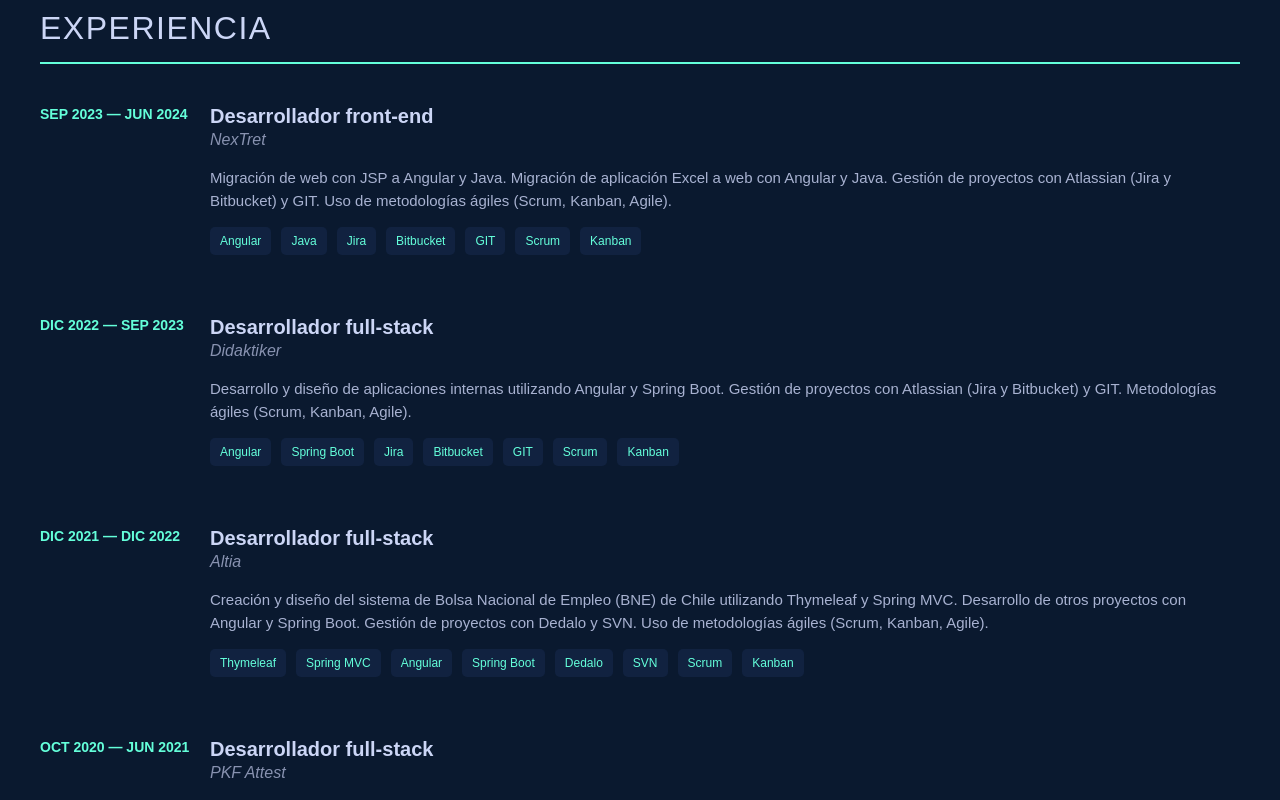
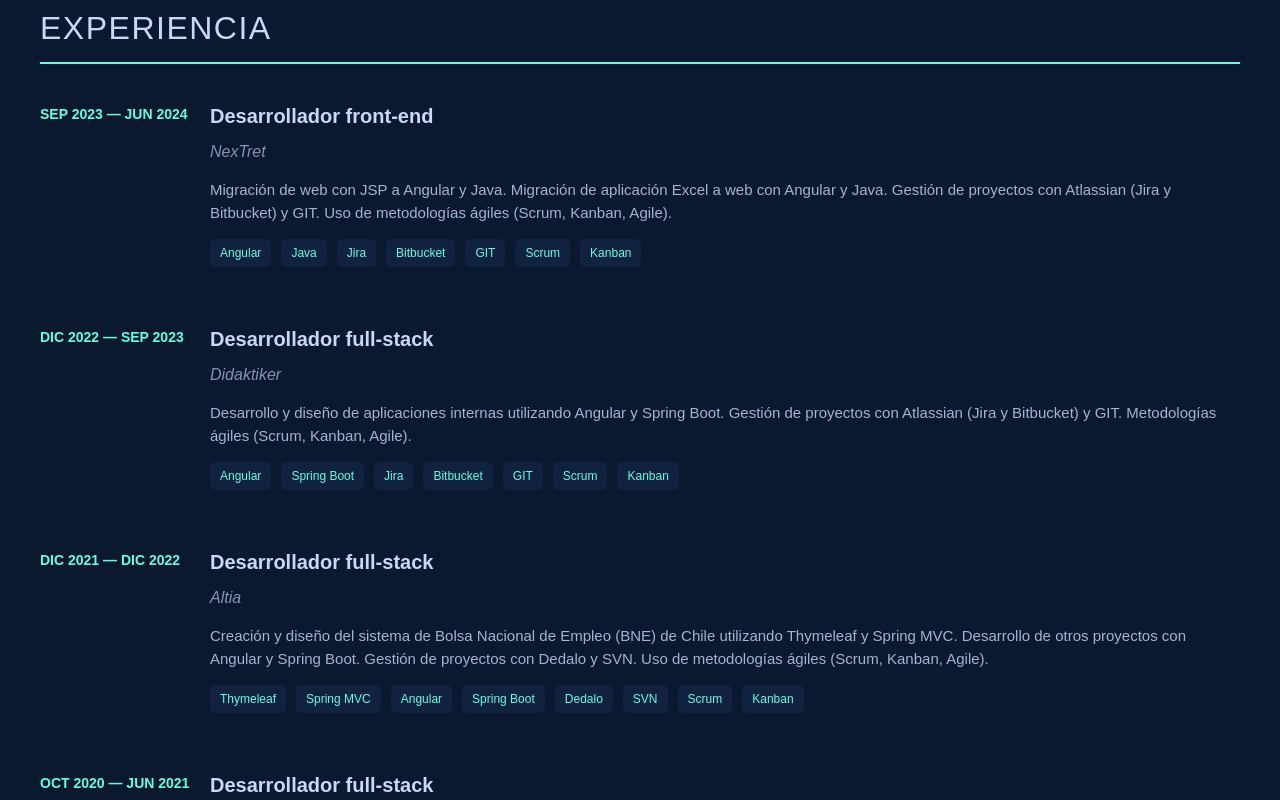
Before and after one commit to Gorka29/portfolio, an Angular app: page / in a window 1280 px wide. Shown: the part 4000-4800 px from the top of the page. Built offline with nearby package versions, Linux system fonts and the light colour scheme.

Commit message:
margen entre el puesto, la empresa y la descripción del puesto

```diff
--- a/src/app/experiencia/experiencia.component.html
+++ b/src/app/experiencia/experiencia.component.html
@@ -5,7 +5,7 @@
     <div class="fecha">{{ experiencia.fechaInicio }} — {{ experiencia.fechaFin }}</div>
     <div class="contenido">
       <h3>{{ experiencia.titulo }}</h3>
-      <p class="subtitulo" *ngIf="experiencia.empresa">{{ experiencia.empresa }}</p>
+      <p class="subtitulo mt-3" *ngIf="experiencia.empresa">{{ experiencia.empresa }}</p>
       <p class="descripcion">{{ experiencia.descripcion }}</p>
       <div class="tecnologias mb-5">
         <span class="tecnologia" *ngFor="let tech of experiencia.tecnologias">{{ tech }}</span>
```
